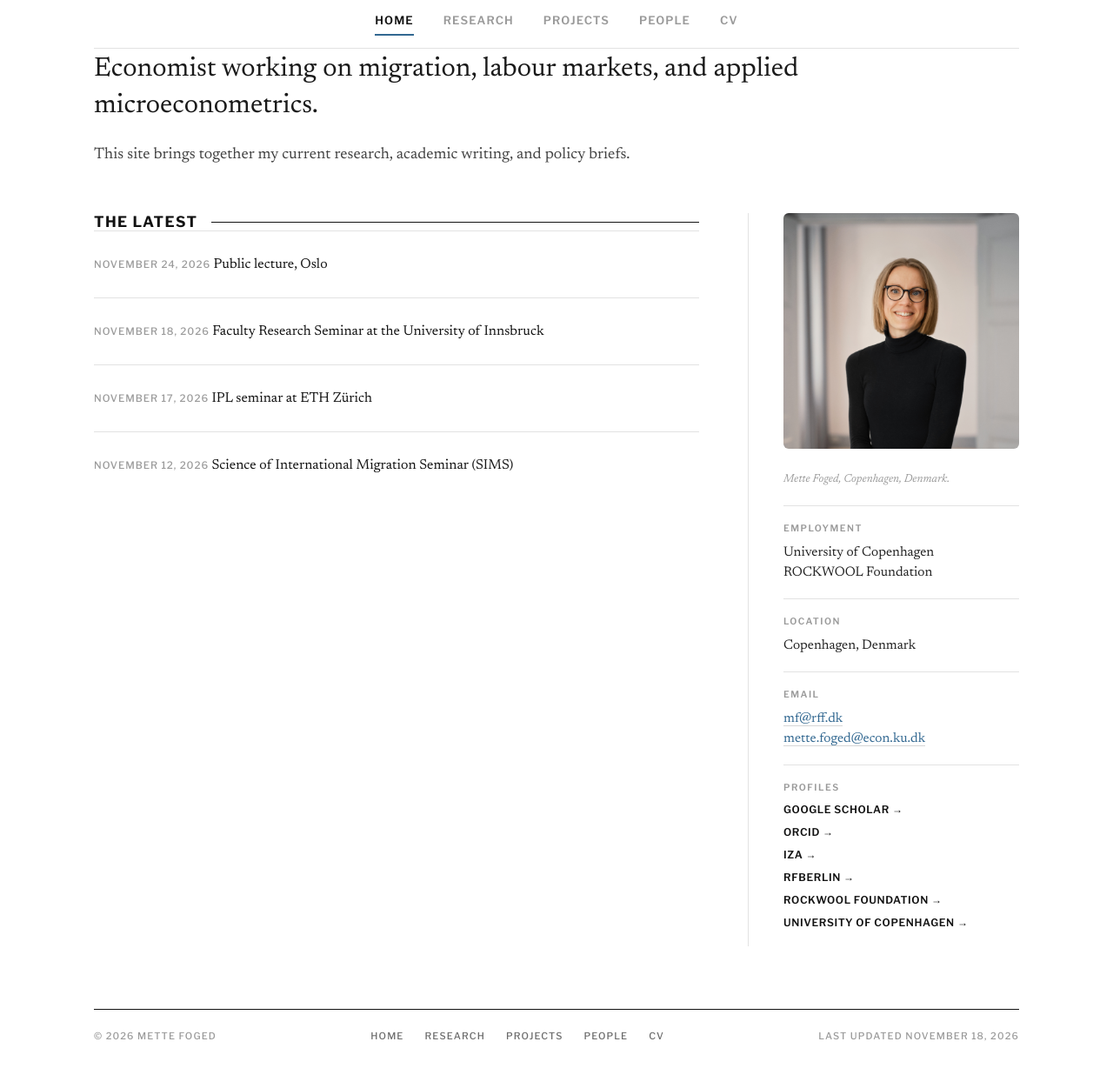
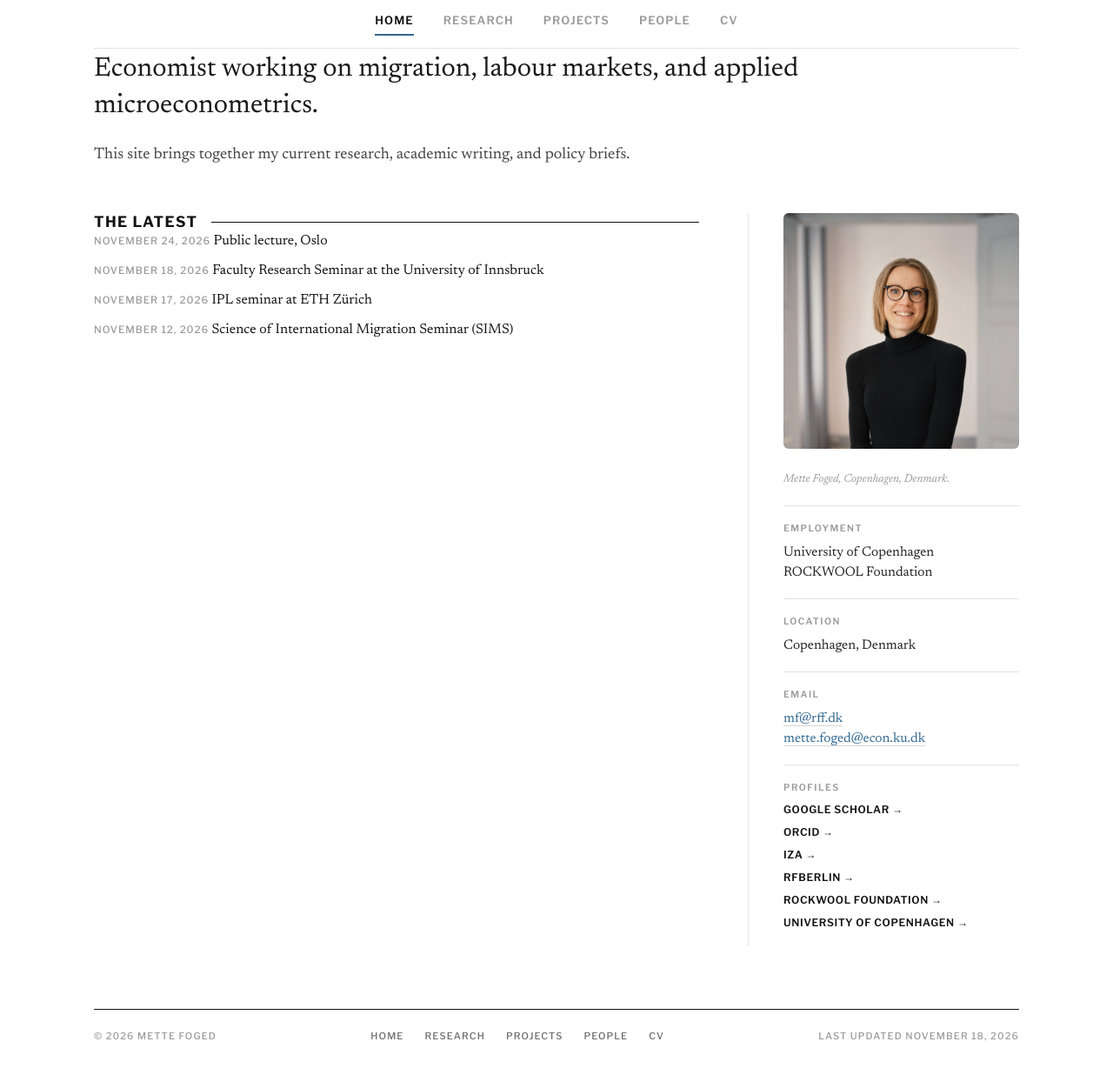
Before and after one commit to mettefoged/mettefoged.github.io, a Jekyll site: the page built from _pages/home.md, in a window 1280 px wide and 1400 px high, scrolled down 223 px. Shown: the top 1236 px of the window at 87% size. Built offline with Jekyll 4.4.1, drawn with Linux system fonts in a browser that asks for light colours.

Commit message:
Implement compact news item styles
Add styles for compact homepage news list.

```diff
--- a/_sass/layout/_custom.scss
+++ b/_sass/layout/_custom.scss
@@ -707,3 +707,22 @@ h1, h2, h3, h4, h5, h6 {
 /* Title-as-link (used by Research Dissemination entries) */
 .older__title a, .wp__title a { color: var(--ink); }
 .older__title a:hover, .wp__title a:hover { color: var(--accent); }
+
+
+/* Compact homepage news list */
+
+.home-main .news-item {
+  padding: 0 0 10px;
+  margin: 0;
+  border: none;
+}
+
+.home-main .news-item + .news-item {
+  border: none;
+  margin-top: 0;
+  padding-top: 0;
+}
+
+.home-main .news-item:last-child {
+  padding-bottom: 0;
+}
```
